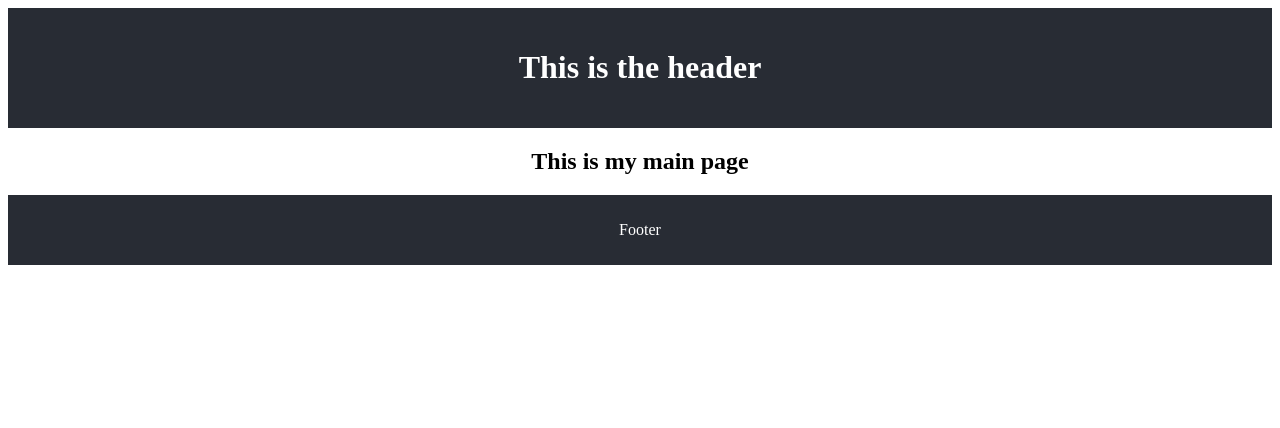
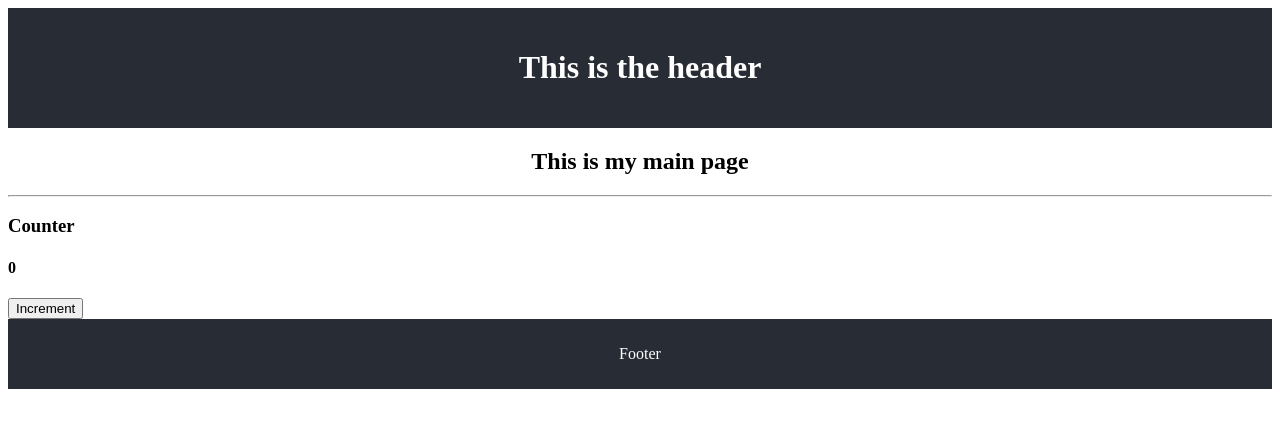
Before and after one commit to wanmuz86/hello-react-apr25, a React (Vite) app: page / in a window 1280 px wide. Shown: the top 428 px of the page. Built offline with nearby package versions, Linux system fonts and the light colour scheme.

Commit message:
Create counter component

```diff
--- /dev/null
+++ b/src/components/Counter.jsx
@@ -0,0 +1,13 @@
+import React from 'react'
+
+const Counter = () => {
+  return (
+    <div>
+        <h3>Counter</h3>
+        <h4>0</h4>
+        <button>Increment</button>
+    </div>
+  )
+}
+
+export default Counter
--- a/src/components/Main.jsx
+++ b/src/components/Main.jsx
@@ -1,12 +1,17 @@
 import React from 'react'
+import Counter from './Counter'
 
 const Main = () => {
   return (
     <div>
-        <h2 style={{textAlign:'center', fontSize:'24px'}}>
+        <h2
+        style={{textAlign:'center',
+        fontSize:'24px'}}>
             This is my main page
-            </h2>
-        </div>
+        </h2>
+        <hr />
+        <Counter/>
+    </div>
   )
 }
 
```
